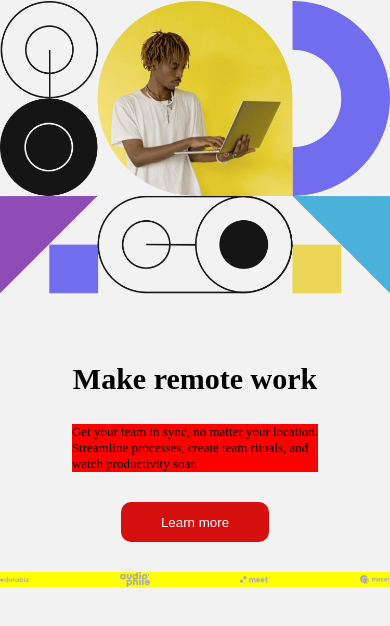
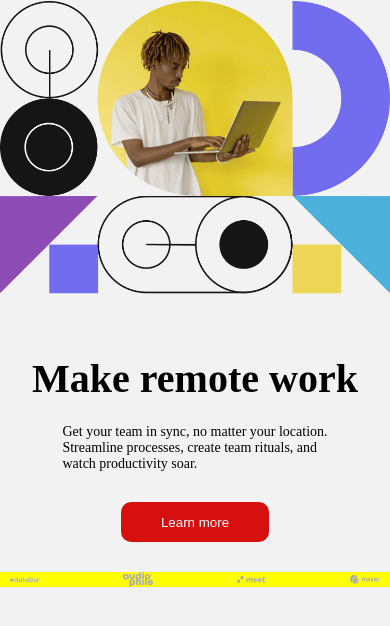
Before and after one commit to Jrodolfosilva/Desafio-frontend-mentor, a plain HTML site: page index.html in a window 390 px wide. Shown: the part 34-660 px from the top of the page. Drawn offline with Linux system fonts and the light colour scheme.

Commit message:
Update debug responsivo
correção de size

```diff
--- a/assets/css/style.css
+++ b/assets/css/style.css
@@ -294,6 +294,9 @@ button, li{
 
 }
 @media (max-width:720px) {
+    body{
+        overflow-y: hidden;
+    }
     .conteiner_principal{
         margin:0%;
         gap:0vh;
@@ -312,7 +315,7 @@ button, li{
     }
 
     .box_make_img{
-        padding: 0px;
+        padding: 0px 1rem;
         margin-top:1vh;
     }
     .img_hero{
@@ -320,12 +323,15 @@ button, li{
     }
 }
 @media (max-width:420px) {
+
+    body{
+        overflow-y: hidden;
+    }
     .box_make h1{
-        font-size: 3rem;
+        font-size: 4rem;
     }
     .box_make > p{
-        background-color: red;
-        font-size: 1.3rem;
+        font-size: 1.4rem;
     }
     .box_make_img{
         width: 100%;
```
